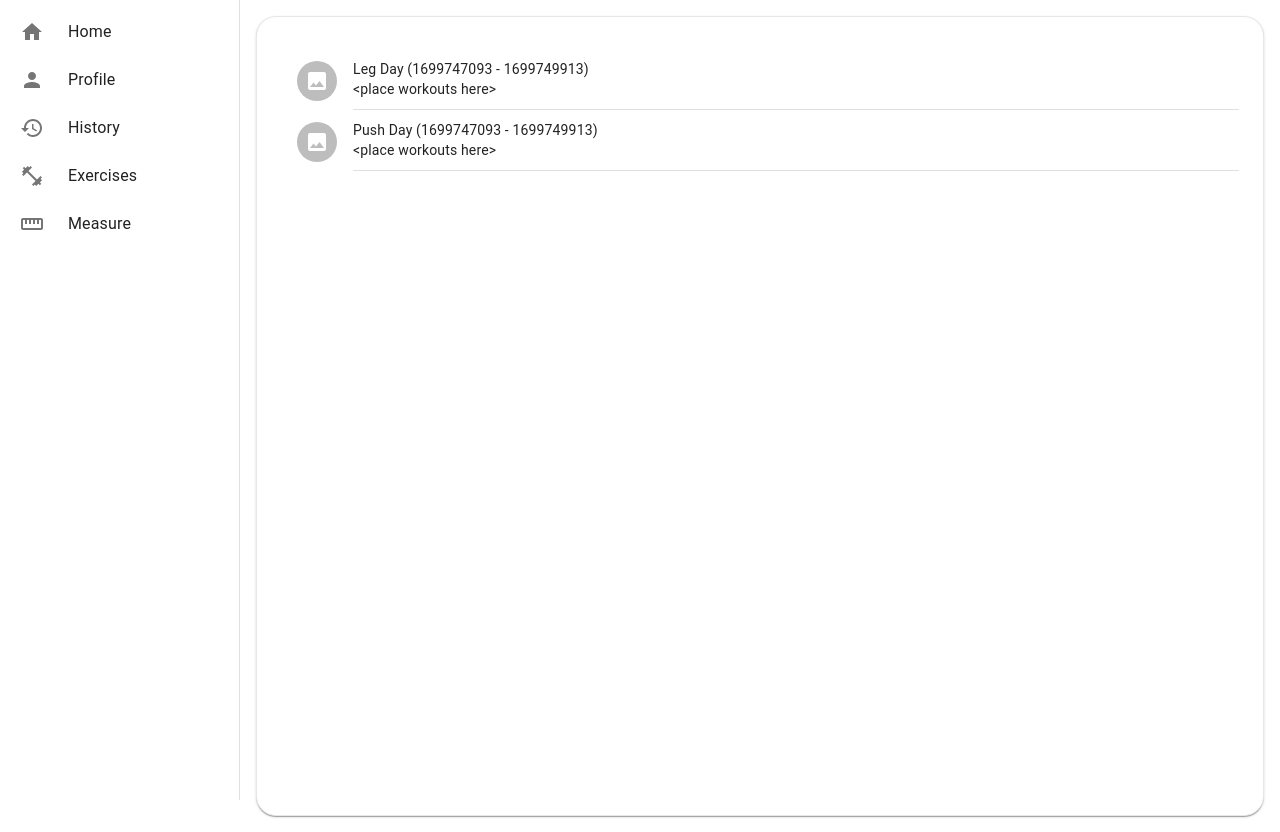
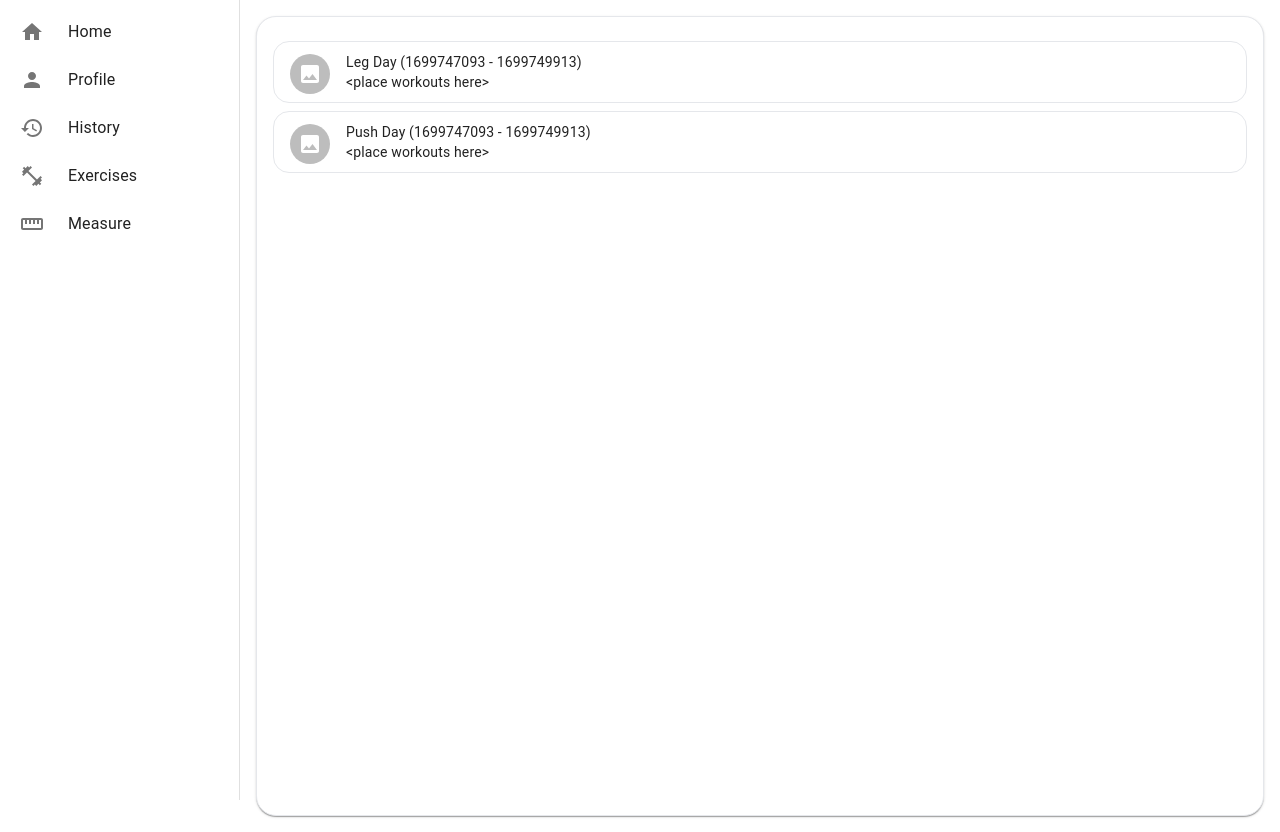
Before and after one commit to dkhmora/stronger-workout-app, a React (Create React App) app in the folder client/: page /history in a window 1280 px wide. Built offline with nearby package versions, Linux system fonts and the light colour scheme.

Commit message:
Made history list items a bit squarer and added borders

```diff
--- a/client/src/components/HistoryListItem.tsx
+++ b/client/src/components/HistoryListItem.tsx
@@ -1,6 +1,7 @@
 import * as React from "react";
 import {
   Avatar,
+  Box,
   Divider,
   ListItemAvatar,
   ListItemButton,
@@ -26,13 +27,13 @@ export default function HistoryListItem(props: WorkoutListItemProps) {
   };
 
   return (
-    <>
+    <Box sx={{ borderWidth: 1, borderRadius: 4, m: 1 }}>
       <ListItemButton
         alignItems="flex-start"
         role={undefined}
         onClick={openWorkoutDetailsDialog(workoutData)}
         dense
-        sx={{ borderRadius: 10 }}
+        sx={{ borderRadius: 4 }}
       >
         <ListItemAvatar>
           <Avatar>
@@ -55,7 +56,6 @@ export default function HistoryListItem(props: WorkoutListItemProps) {
           }
         />
       </ListItemButton>
-      <Divider variant="inset" component="li" />
-    </>
+    </Box>
   );
 }
--- a/client/src/pages/HistoryPage.tsx
+++ b/client/src/pages/HistoryPage.tsx
@@ -59,7 +59,7 @@ export default function HistoryPage() {
 
   return (
     <Paper
-      sx={{ height: "100vh", borderWidth: 1, borderRadius: 5, m: 2, p: 3 }}
+      sx={{ height: "100vh", borderWidth: 1, borderRadius: 5, m: 2, p: 1 }}
     >
       <HistoryList toolbarTitle="Workout History" workouts={data} />
     </Paper>
```
